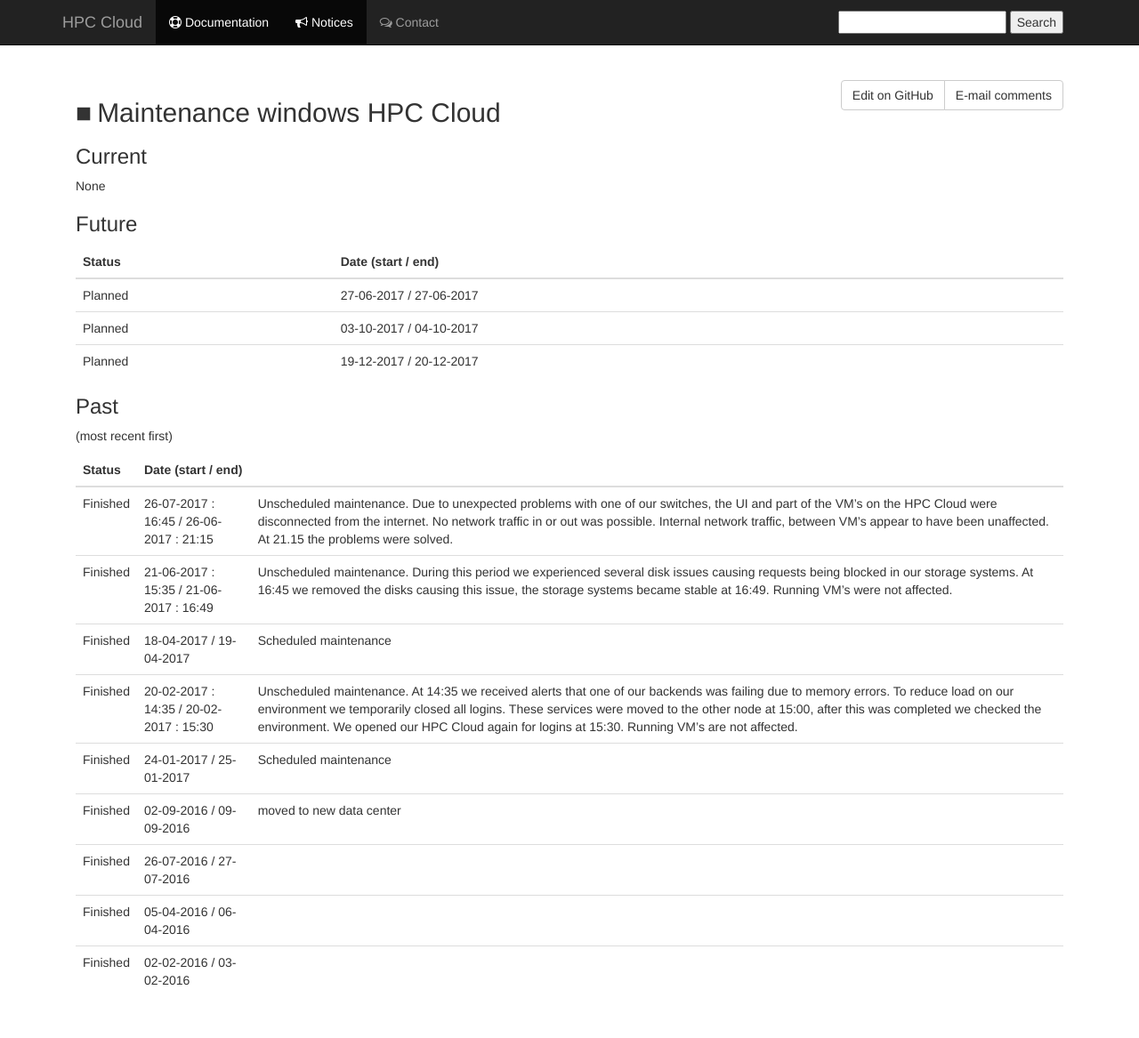
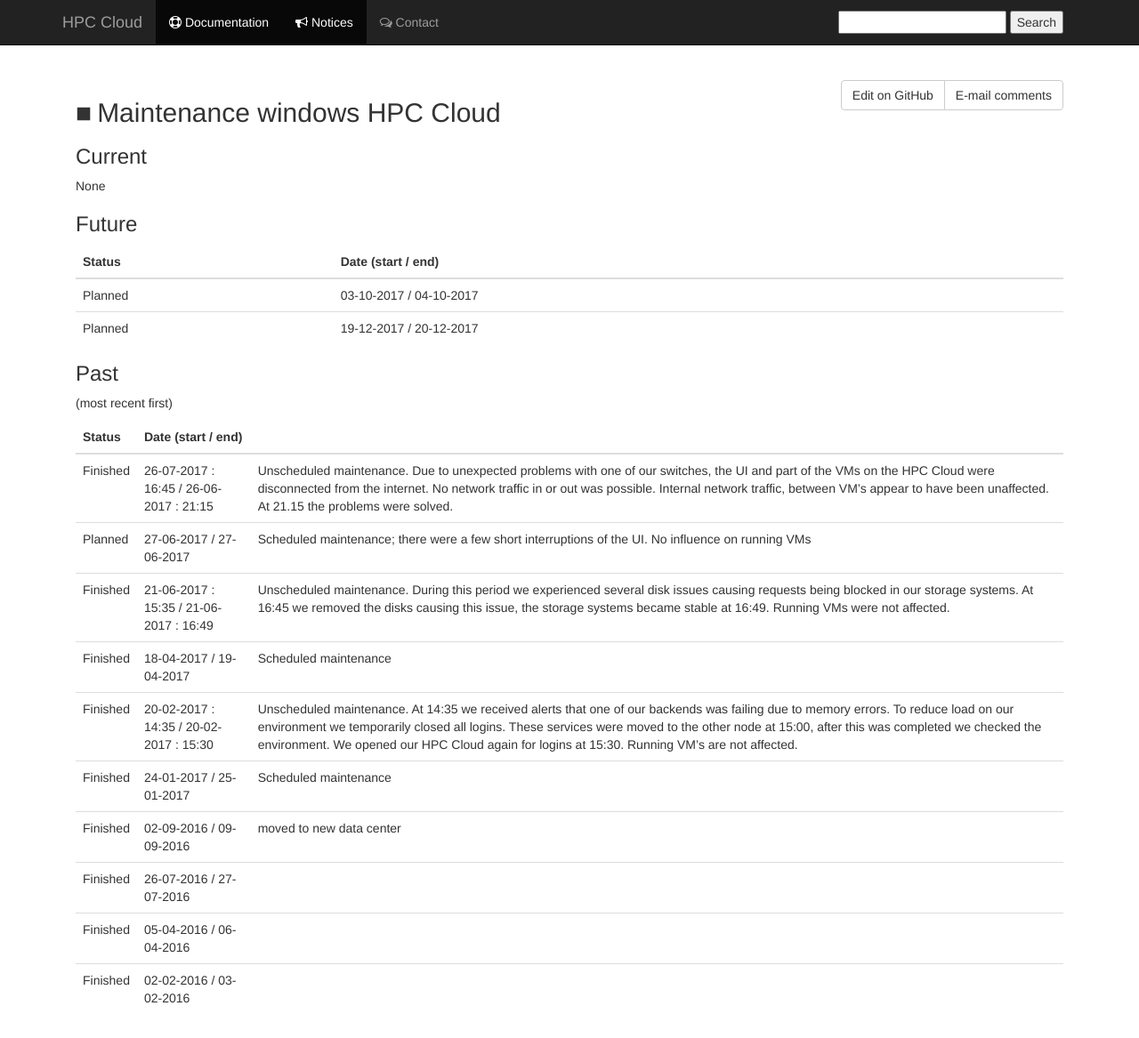
Before and after one commit to sara-nl/clouddocs, a Jekyll site: the page built from maintenance.markdown, in a window 1280 px wide and 1200 px high. Shown: the top 1167 px of the window at 89% size. Built offline with Jekyll 4.4.1, drawn with Linux system fonts in a browser that asks for light colours; nearby versions of some CDN libraries; our own code applies the rules of GitHub Pages for plain Markdown files.

Commit message:
Update maintenance.markdown
Added the scheduled maintenance window of the 27th of June to the list in the past.

```diff
--- a/maintenance.markdown
+++ b/maintenance.markdown
@@ -23,8 +22,9 @@
 
 |   Status    |   Date (start / end)        |   |
 |:------------|:----------------------------|:--|
-|   Finished  |   26-07-2017 : 16:45 / 26-06-2017 : 21:15  | Unscheduled maintenance. Due to unexpected problems with one of our switches, the UI and part of the VM's on the HPC Cloud were disconnected from the internet. No network traffic in or out was possible. Internal network traffic, between VM's appear to have been unaffected. At 21.15 the problems were solved. |
-|   Finished  |   21-06-2017 : 15:35 / 21-06-2017 : 16:49  | Unscheduled maintenance. During this period we experienced several disk issues causing requests being blocked in our storage systems. At 16:45 we removed the disks causing this issue, the storage systems became stable at 16:49. Running VM's were not affected.   |
+|   Finished  |   26-07-2017 : 16:45 / 26-06-2017 : 21:15  | Unscheduled maintenance. Due to unexpected problems with one of our switches, the UI and part of the VMs on the HPC Cloud were disconnected from the internet. No network traffic in or out was possible. Internal network traffic, between VM's appear to have been unaffected. At 21.15 the problems were solved. |
+|   Planned   |   27-06-2017 / 27-06-2017   | Scheduled maintenance; there were a few short interruptions of the UI. No influence on running VMs  |
+|   Finished  |   21-06-2017 : 15:35 / 21-06-2017 : 16:49  | Unscheduled maintenance. During this period we experienced several disk issues causing requests being blocked in our storage systems. At 16:45 we removed the disks causing this issue, the storage systems became stable at 16:49. Running VMs were not affected.   |
 |   Finished  |   18-04-2017 / 19-04-2017   | Scheduled maintenance |
 |   Finished  |   20-02-2017 : 14:35 / 20-02-2017 : 15:30   | Unscheduled maintenance. At 14:35 we received alerts that one of our backends was failing due to memory errors. To reduce load on our environment we temporarily closed all logins. These services were moved to the other node at 15:00, after this was completed we checked the environment. We opened our HPC Cloud again for logins at 15:30. Running VM's are not affected. |
 |   Finished  |   24-01-2017 / 25-01-2017   | Scheduled maintenance  |
```
Also changed, not shown: other parts of maintenance.markdown (+0 -1 lines).
